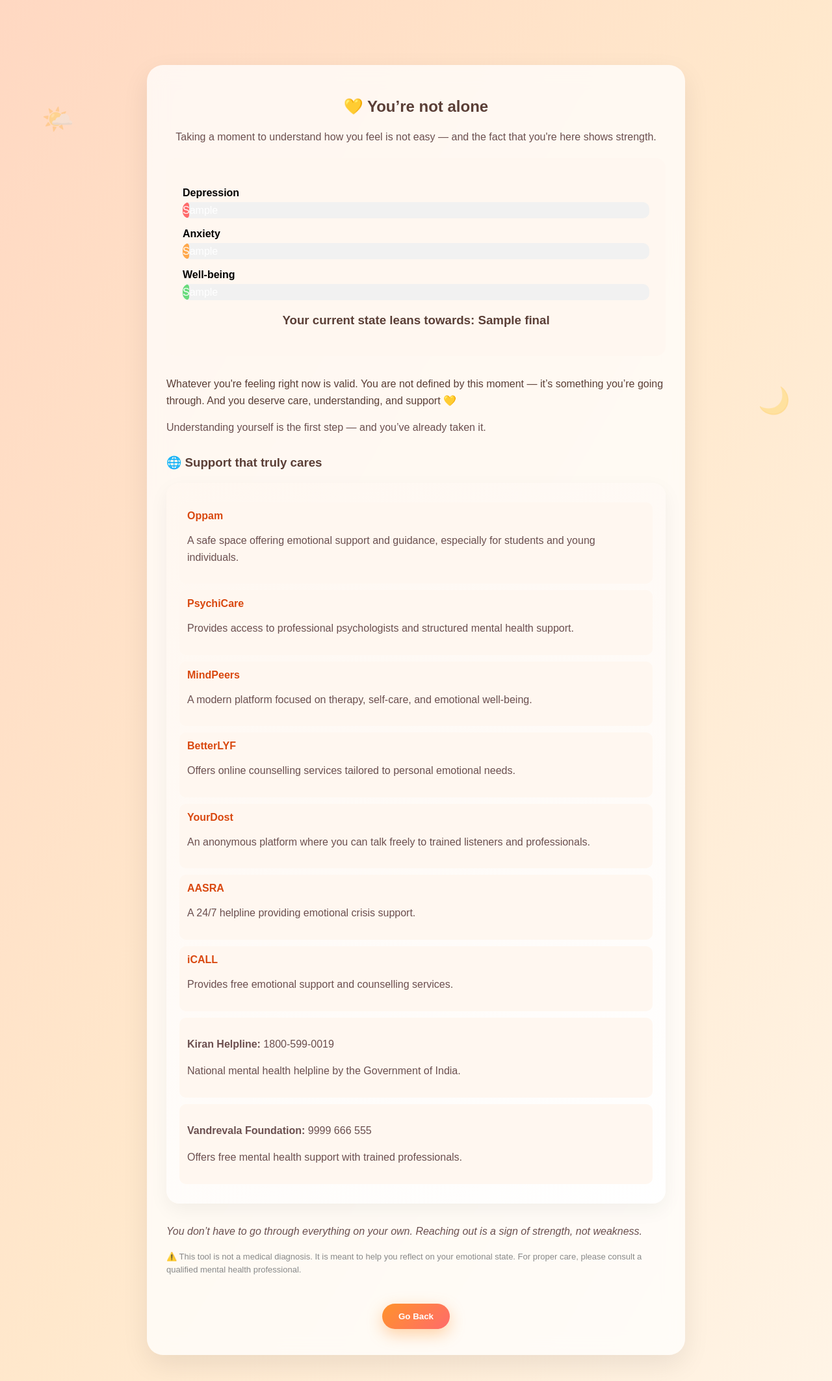
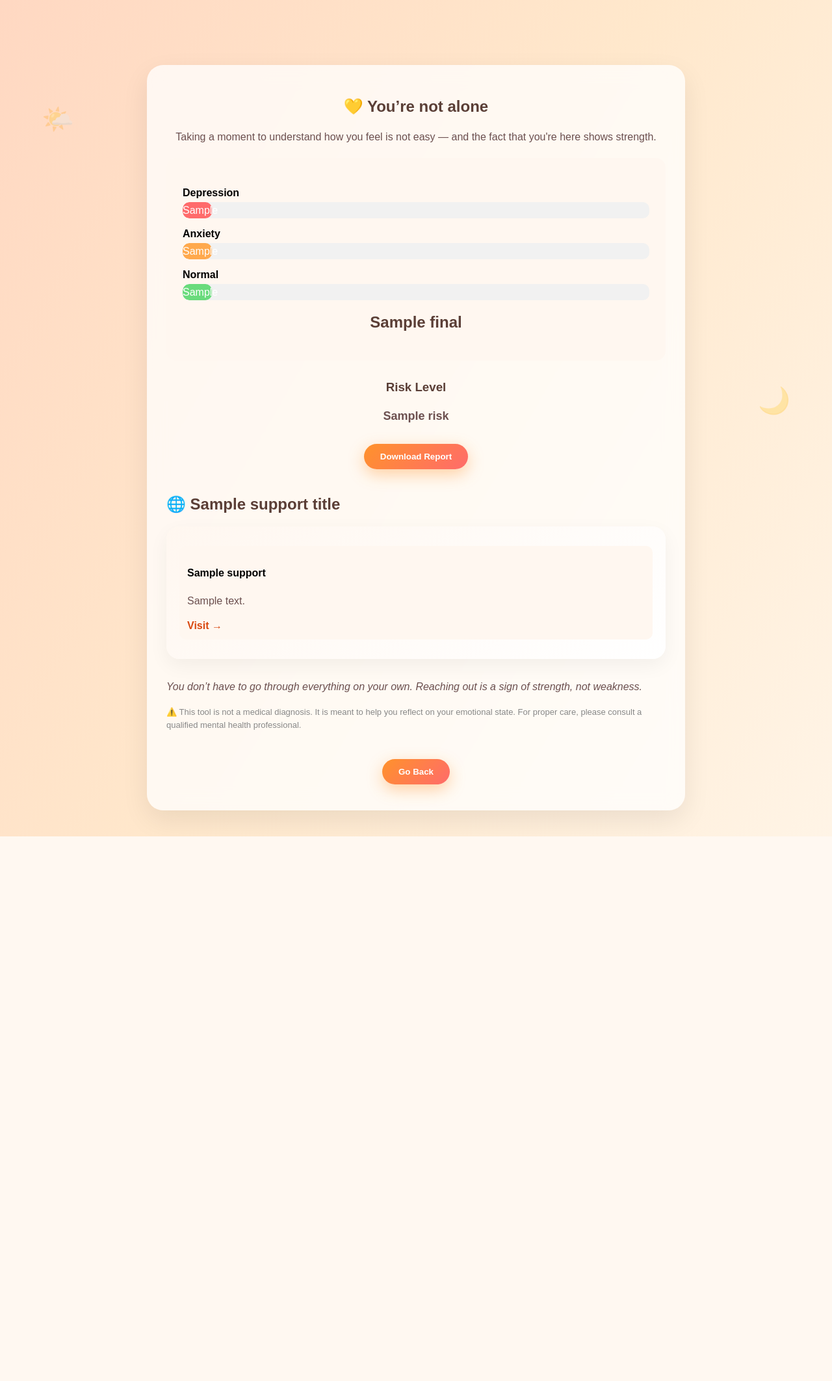
Before and after one commit to arthana3084/MINI_PROJECT, a Flask app: template templates/result.html in a window 1280 px wide. Shown: the whole page at 65% size. After the commit the page ends 1287 px from the top, so only its background shows below. Run offline with Flask 3, Linux system fonts and the light colour scheme; the template is opened without the code that fills it: most values are stand-ins (such as "Sample title", 1, 10 or a date in 2020); parts of the project's set-up code (start-up, migrations or seed data) failed here and were passed over.

Commit message:
Final backend + report + dynamic support

```diff
--- a/app.py
+++ b/app.py
@@ -1,157 +1,476 @@
-from flask import Flask, render_template, request
+QUESTIONS = [
+"I feel calm and emotionally balanced",
+"I feel satisfied with my life",
+"I feel hopeful about my future",
+"I am able to manage stress effectively",
+"I feel connected to people around me",
+"I feel motivated to carry out daily tasks",
+"I enjoy activities I usually like",
+"I feel confident in myself",
+"I feel mentally stable and in control",
+"I feel a sense of purpose in life",
+
+"I feel nervous, anxious, or on edge",
+"I find it difficult to control my worries",
+"I overthink situations excessively",
+"I feel restless or unable to relax",
+"I experience sudden feelings of panic",
+"I worry about things beyond my control",
+"I feel tense or easily startled",
+"I struggle to concentrate due to worry",
+"I feel a sense of impending danger",
+"I have trouble sleeping due to overthinking",
+
+"I feel down, depressed, or hopeless",
+"I have little interest or pleasure in activities",
+"I feel tired or lack energy",
+"I struggle with motivation",
+"I feel worthless or excessively guilty",
+"I find it difficult to concentrate",
+"I feel emotionally numb",
+"I withdraw from social interactions",
+"I feel like things won’t improve",
+"I struggle to manage daily routines"
+]
+import os
+from flask import Flask, render_template, request, send_file, session
 import pickle
 import re
+import tempfile
+from reportlab.platypus import SimpleDocTemplate, Paragraph, Spacer
+from reportlab.lib.styles import getSampleStyleSheet
 
+REPORT_FOLDER = "reports"
+os.makedirs(REPORT_FOLDER, exist_ok=True)
 app = Flask(__name__)
+app.secret_key = "mental_health_secure_key"
 
-# Load ML model
-model = pickle.load(open("model.pkl", "rb"))
-vectorizer = pickle.load(open("vectorizer.pkl", "rb"))
+# ---------- SAFE MODEL LOAD ----------
+try:
+    model = pickle.load(open("model.pkl", "rb"))
+    vectorizer = pickle.load(open("vectorizer.pkl", "rb"))
+except Exception as e:
+    print("Model load failed:", e)
+    model = None
+    vectorizer = None
 
-# ---------------- PREPROCESS ----------------
+
+# ---------- PREPROCESS ----------
 def preprocess(text):
     text = text.lower()
     text = re.sub(r'[^a-zA-Z\s]', '', text)
     return text
 
-# ---------------- CATEGORY DETECTION ----------------
-def detect_category(text):
-    text = text.lower()
 
-    if any(w in text for w in ["anxious", "panic", "worried", "stress", "nervous"]):
-        return "anxiety"
-    elif any(w in text for w in ["sad", "depressed", "hopeless", "low", "tired"]):
-        return "depression"
-    else:
-        return "general"
-
-# ---------------- ROUTES ----------------
+# ---------- ROUTES ----------
 @app.route("/")
 def home():
     return render_template("index.html")
 
-@app.route("/text")
+
+@app.route("/text", methods=["POST"])
 def text():
+    session['user_info'] = {
+        "name": request.form.get("name"),
+        "age": request.form.get("age"),
+        "email": request.form.get("email"),
+        "place": request.form.get("place")
+    }
+    return render_template("choice.html")
+
+
+@app.route("/text_input")
+def text_input():
     return render_template("text.html")
 
-@app.route("/checklist_text", methods=["POST"])
-def checklist_text():
-    text = request.form.get("user_input", "")
-    category = detect_category(text)
-    return render_template("checklist.html", text=text, category=category)
 
 @app.route("/checklist_general")
 def checklist_general():
     return render_template("checklist.html", text="", category="general")
 
-# ---------------- PREDICTION ----------------
+
+@app.route("/checklist_text", methods=["POST"])
+def checklist_text():
+    text = request.form.get("user_input", "")
+    return render_template("checklist.html", text=text, category="general")
+
+
+# ---------- PREDICT ----------
 @app.route("/predict", methods=["POST"])
 def predict():
 
     text = request.form.get("text", "")
-    category = detect_category(text)
 
-    # -------- ML Prediction --------
-    processed = preprocess(text)
-    vector = vectorizer.transform([processed])
-    probs = model.predict_proba(vector)[0]
+    # ---------- ML ----------
+    ml_dep = ml_anx = ml_norm = 0
 
-    depression = probs[0] * 100
-    anxiety = probs[1] * 100
-    normal = probs[2] * 100
+    if model and vectorizer and text.strip():
+        processed = preprocess(text)
+        vector = vectorizer.transform([processed])
+        probs = model.predict_proba(vector)[0]
+        labels = model.classes_
+        scores = dict(zip(labels, probs))
 
-    # -------- CHECKLIST SCORING --------
+        ml_dep = scores.get("depression", 0) * 100
+        ml_anx = scores.get("anxiety", 0) * 100
+        ml_norm = scores.get("normal", 0) * 100
+
+
+    # ---------- CHECKLIST ----------
     dep_score = 0
     anx_score = 0
     pos_score = 0
+    responses = {}
 
-    total_questions = len(request.form) - 1  # excluding text field
+    options = ["Not at all", "Rarely", "Sometimes", "Often", "Almost always"]
 
-    for i in range(1, total_questions + 1):
+    for i in range(1, 31):
+        raw_val = request.form.get(f"q{i}")
+        if raw_val is None:
+            continue  # skip unanswered question
         val = int(request.form.get(f"q{i}", 0))
+        responses[f"Question {i}"] = options[val]
 
-        weight = 2 if val >= 3 else 1
+        if 1 <= i <= 10:
+            pos_score += val
+        elif 11 <= i <= 20:
+            anx_score += val
+        elif 21 <= i <= 30:
+            dep_score += val
 
-        if category == "depression":
-            dep_score += val * weight
 
-        elif category == "anxiety":
-            anx_score += val * weight
+    # ---------- NORMALIZATION ----------
+    max_section = 10 * 4
 
+    c_dep = (dep_score / max_section) * 100
+    c_anx = (anx_score / max_section) * 100
+    c_norm = (pos_score / max_section) * 100
+
+
+    # ---------- COMBINE ----------
+    f_dep = (0.6 * ml_dep) + (0.4 * c_dep)
+    f_anx = (0.6 * ml_anx) + (0.4 * c_anx)
+    f_norm = (0.6 * ml_norm) + (0.4 * c_norm)
+
+    total = f_dep + f_anx + f_norm or 1
+
+    depression = round((f_dep / total) * 100, 2)
+    anxiety = round((f_anx / total) * 100, 2)
+    normal = round((f_norm / total) * 100, 2)
+
+
+    # ---------- FINAL DECISION ----------
+    if f_dep == 0 and f_anx == 0 and f_norm == 0:
+        final = "Confused and Uncertain"
+    else:
+        scores = {
+            "Depression": f_dep,
+            "Anxiety": f_anx,
+            "Normal": f_norm
+        }
+
+        sorted_scores = sorted(scores.items(), key=lambda x: x[1], reverse=True)
+        top1, top2 = sorted_scores[0], sorted_scores[1]
+
+        if abs(top1[1] - top2[1]) < 8:
+            combo = sorted([top1[0], top2[0]])
+            final = f"{combo[0]} & {combo[1]}"
         else:
-            # general mix
-            if i <= total_questions * 0.33:
-                pos_score += val * weight
-            elif i <= total_questions * 0.66:
-                anx_score += val * weight
-            else:
-                dep_score += val * weight
+            final = top1[0]
 
-    # -------- HARD FIX (IMPORTANT) --------
-    total_input_score = dep_score + anx_score + pos_score
 
-    if total_input_score == 0:
-        return render_template(
-            "result.html",
-            depression=0,
-            anxiety=0,
-            normal=100,
-            final="Normal"
-        )
+    # ---------- LABEL SET ----------
+    if final == "Confused and Uncertain":
+        labels = {"Confused"}
+    else:
+        labels = set(final.split(" & "))
 
-    # -------- NORMALIZE CHECKLIST --------
-    max_score = total_questions * 4 * 2
 
-    if max_score == 0:
-        max_score = 1
+    # ---------- MESSAGE ----------
+    if labels == {"Depression"}:
+        message = "Your responses suggest signs of DEPRESSION. It may help to talk to someone you trust or seek professional support."
 
-    dep_score = (dep_score / max_score) * 100
-    anx_score = (anx_score / max_score) * 100
-    pos_score = (pos_score / max_score) * 100
+    elif labels == {"Anxiety"}:
+        message = "Your responses indicate elevated ANXIETY levels. Practicing relaxation techniques and reaching out for support could help."
 
-    # -------- COMBINE ML + CHECKLIST --------
-    depression = 0.3 * depression + 0.7 * dep_score
-    anxiety = 0.3 * anxiety + 0.7 * anx_score
-    normal = 0.3 * normal + 0.7 * pos_score
+    elif labels == {"Normal"}:
+        message = "Your responses suggest a generally balanced emotional state. Continue maintaining your well-being."
 
-    # -------- DOMINANCE CONTROL --------
-    if dep_score > anx_score and dep_score > pos_score:
-        anxiety *= 0.6
-        normal *= 0.6
+    elif labels == {"Depression", "Anxiety"}:
+        message = "Your responses indicate both ANXIETY and DEPRESSION symptoms. It is important to seek support and not handle this alone."
 
-    elif anx_score > dep_score and anx_score > pos_score:
-        depression *= 0.6
-        normal *= 0.6
+    elif labels == {"Depression", "Normal"}:
+        message = "MILD DEPRESSION detected. Early attention can help improve your well-being."
 
-    elif pos_score > dep_score and pos_score > anx_score:
-        depression *= 0.6
-        anxiety *= 0.6
+    elif labels == {"Anxiety", "Normal"}:
+        message = "MILD ANXIETY detected. You are managing well, but small steps can help reduce stress."
 
-    # -------- FINAL NORMALIZATION --------
-    total = depression + anxiety + normal
-    if total == 0:
-        total = 1
+    elif labels == {"Confused"}:
+        message = "Your responses do not clearly indicate a specific pattern. Consider reflecting more or seeking professional guidance."
 
-    depression = round((depression / total) * 100, 2)
-    anxiety = round((anxiety / total) * 100, 2)
-    normal = round((normal / total) * 100, 2)
+    else:
+        message = "Your responses show mixed emotional patterns. Paying attention to your mental health is important."
 
-    # -------- FINAL LABEL --------
-    if depression > anxiety and depression > normal:
-        final = "Depression"
-    elif anxiety > depression and anxiety > normal:
-        final = "Anxiety"
+
+    # ---------- RISK ----------
+    severity = max(f_dep, f_anx)
+
+    if "Depression" in final and "Anxiety" in final:
+        severity += 10
+
+    if severity >= 65:
+        risk = "High Risk"
+    elif severity >= 35:
+        risk = "Moderate Risk"
     else:
-        final = "Normal"
+        risk = "Low Risk"
+
+
+    # ---------- SUPPORT ----------
+    support_db = {
+        "Depression": [
+            {
+                "name": "AASRA",
+                "link": "https://www.aasra.info",
+                "desc": "24/7 emotional support helpline for individuals experiencing distress or depression."
+            }
+        ],
+
+        "Anxiety": [
+            {
+                "name": "MindPeers",
+                "link": "https://mindpeers.co",
+                "desc": "Professional therapy and tools to manage anxiety and stress effectively."
+            }
+        ],
+
+        "Normal": [
+            {
+                "name": "Oppam",
+                "link": "https://oppam.me",
+                "desc": "A platform to maintain emotional well-being and stay mentally balanced."
+            }
+        ],
+
+        "Depression & Anxiety": [
+            {
+                "name": "AASRA",
+                "link": "https://www.aasra.info",
+                "desc": "24/7 support for emotional distress, depression and crisis situations."
+            },
+            {
+                "name": "MindPeers",
+                "link": "https://mindpeers.co",
+                "desc": "Guided therapy and mental health tools for anxiety and depression."
+            }
+        ],
+
+        "Depression & Normal": [
+            {
+                "name": "iCALL",
+                "link": "https://icallhelpline.org",
+                "desc": "Professional counselling service for early signs of emotional distress."
+            }
+        ],
+
+        "Anxiety & Normal": [
+            {
+                "name": "BetterLYF",
+                "link": "https://betterlyf.com",
+                "desc": "Online counselling and stress management support."
+            }
+        ],
+
+        "Confused and Uncertain": [
+            {
+                "name": "iCALL",
+                "link": "https://icallhelpline.org",
+                "desc": "Talk to professionals to better understand your emotional state."
+            },
+            {
+                "name": "AASRA",
+                "link": "https://www.aasra.info",
+                "desc": "Immediate emotional support when you're unsure about your feelings."
+            }
+        ]
+    }
+
+    support = support_db.get(final, [])
+
+
+    # ---------- SUPPORT TITLE ----------
+    if "Depression" in final and "Anxiety" in final:
+        support_title = "Support for anxiety & depression"
+    elif "Depression" in final:
+        support_title = "Support for depression"
+    elif "Anxiety" in final:
+        support_title = "Support for anxiety"
+    elif final == "Normal":
+        support_title = "Resources to maintain well-being"
+    elif final == "Confused and Uncertain":
+        support_title = "General mental health support"
+    else:
+        support_title = "Support resources"
+
+
+    # ---------- STORE ----------
+    session['latest_result'] = {
+        "text": text,
+        "final": final,
+        "depression": depression,
+        "anxiety": anxiety,
+        "normal": normal,
+        "risk": risk,
+        "responses": responses
+    }
+
+
+    # ---------- UI WIDTH ----------
+    dep_ui = depression if depression > 2 else 2
+    anx_ui = anxiety if anxiety > 2 else 2
+    norm_ui = normal if normal > 2 else 2
+
 
     return render_template(
         "result.html",
         depression=depression,
         anxiety=anxiety,
         normal=normal,
-        final=final
+        dep_ui=dep_ui,
+        anx_ui=anx_ui,
+        norm_ui=norm_ui,
+        final=final,
+        risk=risk,
+        support=support,
+        support_title=support_title,
+        message=message
     )
 
-# ---------------- RUN ----------------
+
+# ---------- DOWNLOAD ----------
+from reportlab.platypus import SimpleDocTemplate, Paragraph, Spacer, Table, TableStyle
+from reportlab.lib import colors
+from reportlab.lib.styles import getSampleStyleSheet
+import os
+
+
+@app.route("/download")
+def download():
+
+    res = session.get('latest_result')
+    user = session.get('user_info', {})
+
+    if not res:
+        return "No report available"
+
+    REPORT_FOLDER = "reports"
+    os.makedirs(REPORT_FOLDER, exist_ok=True)
+
+    name = user.get('name', 'report').replace(" ", "_")
+    file_path = os.path.join(REPORT_FOLDER, f"{name}.pdf")
+
+    doc = SimpleDocTemplate(file_path)
+    styles = getSampleStyleSheet()
+
+    content = []
+
+    # ---------- TITLE ----------
+    content.append(Paragraph("<b>MindWatch Mental Health Report</b>", styles["Title"]))
+    content.append(Spacer(1, 20))
+
+    # ---------- USER DETAILS TABLE ----------
+    user_data = [
+        ["Name", user.get('name')],
+        ["Age", user.get('age')],
+        ["Place", user.get('place')],
+        ["Email", user.get('email')],
+    ]
+
+    table = Table(user_data, colWidths=[120, 300])
+    table.setStyle(TableStyle([
+        ('BACKGROUND', (0,0), (-1,0), colors.beige),
+        ('GRID', (0,0), (-1,-1), 0.5, colors.grey)
+    ]))
+
+    content.append(Paragraph("<b>User Details</b>", styles["Heading2"]))
+    content.append(Spacer(1, 10))
+    content.append(table)
+    content.append(Spacer(1, 20))
+
+    # ---------- RESULT ----------
+    content.append(Paragraph("<b>Assessment Result</b>", styles["Heading2"]))
+    content.append(Spacer(1, 10))
+
+    content.append(Paragraph(f"<b>Final State:</b> {res['final']}", styles["Normal"]))
+    content.append(Paragraph(f"<b>Risk Level:</b> {res['risk']}", styles["Normal"]))
+    content.append(Spacer(1, 10))
+
+    # ---------- SCORES TABLE ----------
+    score_data = [
+        ["Metric", "Percentage"],
+        ["Depression", f"{res['depression']}%"],
+        ["Anxiety", f"{res['anxiety']}%"],
+        ["Normal", f"{res['normal']}%"]
+    ]
+
+    score_table = Table(score_data, colWidths=[200, 200])
+    score_table.setStyle(TableStyle([
+        ('BACKGROUND', (0,0), (-1,0), colors.lightgrey),
+        ('GRID', (0,0), (-1,-1), 0.5, colors.black)
+    ]))
+
+    content.append(score_table)
+    content.append(Spacer(1, 20))
+
+    # ---------- RESPONSES TABLE (SORTED) ----------
+    content.append(Paragraph("<b>Responses</b>", styles["Heading2"]))
+    content.append(Spacer(1, 10))
+
+    # SORT QUESTIONS PROPERLY
+    sorted_responses = sorted(res['responses'].items(), key=lambda x: int(x[0].split()[1]))
+
+    response_data = [["Question", "Answer"]]
+
+    # ---------- RESPONSES TABLE WITH QUESTIONS ----------
+    content.append(Paragraph("<b>Responses</b>", styles["Heading2"]))
+    content.append(Spacer(1, 10))
+
+    sorted_responses = sorted(
+        res['responses'].items(),
+        key=lambda x: int(x[0].split()[1])
+    )
+
+    response_data = [["Question", "Your Answer"]]
+
+    for q, ans in sorted_responses:
+        q_num = int(q.split()[1])
+        question_text = QUESTIONS[q_num - 1]
+
+        full_question = f"Q{q_num}. {question_text}"
+        response_data.append([full_question, ans])
+
+    response_table = Table(response_data, colWidths=[320, 130])
+    response_table.setStyle(TableStyle([
+        ('BACKGROUND', (0,0), (-1,0), colors.lightgrey),
+        ('GRID', (0,0), (-1,-1), 0.3, colors.grey)
+    ]))
+
+    content.append(response_table)
+    content.append(Spacer(1, 20))
+
+
+    # ---------- DISCLAIMER ----------
+    content.append(Paragraph(
+        "<i>Disclaimer: This report is for awareness purposes only and not a medical diagnosis. "
+        "Please consult a mental health professional.</i>",
+        styles["Normal"]
+    ))
+
+    doc.build(content)
+
+    return send_file(file_path, as_attachment=True)
+
+
+# ---------- RUN ----------
 if __name__ == "__main__":
-    app.run(host="0.0.0.0", port=10000)
+    app.run(debug=True)
--- a/templates/result.html
+++ b/templates/result.html
@@ -1,11 +1,13 @@
-<!DOCTYPE html>
+<!doctype html>
 <html>
   <head>
     <title>Your Result 💛</title>
-<link rel="stylesheet" href="{{ url_for('static', filename='style.css') }}">
+    <link
+      rel="stylesheet"
+      href="{{ url_for('static', filename='style.css') }}"
+    />
 
     <style>
-
       .result-card {
         background: #fff7f0;
         padding: 25px;
@@ -37,11 +39,18 @@
         padding-right: 10px;
         text-align: right;
         border-radius: 10px;
+        min-width: 35px;
       }
 
-.dep { background: #ff6b6b; }
-.anx { background: #ffa94d; }
-.norm { background: #69db7c; }
+      .dep {
+        background: #ff6b6b;
+      }
+      .anx {
+        background: #ffa94d;
+      }
+      .norm {
+        background: #69db7c;
+      }
 
       .section {
         margin-top: 30px;
@@ -81,144 +90,105 @@
         color: #888;
       }
 
+      .result-title {
+        margin-top: 20px;
+        font-size: 24px;
+        font-weight: bold;
+        color: #5a3e36;
+      }
+
+      .message {
+        margin-top: 10px;
+        font-size: 15px;
+        line-height: 1.6;
+      }
     </style>
+  </head>
 
-</head>
   <body>
-
     <div class="container">
-
       <h2>💛 You’re not alone</h2>
 
       <p class="intro">
-Taking a moment to understand how you feel is not easy —
-and the fact that you're here shows strength.
+        Taking a moment to understand how you feel is not easy — and the fact
+        that you're here shows strength.
       </p>
 
       <div class="result-card">
-
         <!-- GRAPH -->
         <div class="bar-container">
-
           <div class="bar-label">Depression</div>
           <div class="bar-bg">
-    <div class="bar-fill dep" style="width: {{ depression }}%">
+            <div class="bar-fill dep" style="width: {{ dep_ui }}%">
               {{ depression }}%
             </div>
           </div>
 
           <div class="bar-label">Anxiety</div>
           <div class="bar-bg">
-    <div class="bar-fill anx" style="width: {{ anxiety }}%">
+            <div class="bar-fill anx" style="width: {{ anx_ui }}%">
               {{ anxiety }}%
             </div>
           </div>
 
-<div class="bar-label">Well-being</div>
+          <div class="bar-label">Normal</div>
           <div class="bar-bg">
-    <div class="bar-fill norm" style="width: {{ normal }}%">
+            <div class="bar-fill norm" style="width: {{ norm_ui }}%">
               {{ normal }}%
             </div>
           </div>
-
         </div>
 
-<h3 style="margin-top:15px;">Your current state leans towards: {{ final }}</h3>
+        <!-- RESULT (IMPORTANT: ABOVE MESSAGE) -->
+        <h2 class="result-title">{{ final }}</h2>
 
+        <!-- MESSAGE -->
+        <p class="message">{{ message }}</p>
       </div>
 
-<!-- MESSAGE -->
-<div class="section">
-
-<p class="message">
-Whatever you're feeling right now is valid.
-You are not defined by this moment — it’s something you’re going through.
-And you deserve care, understanding, and support 💛
-</p>
-
-<p>
-Understanding yourself is the first step —
-and you’ve already taken it.
-</p>
-
+      <!-- RISK -->
+      <div class="section" style="text-align: center">
+        <h3>Risk Level</h3>
+        <p style="font-weight: bold; font-size: 18px">{{ risk }}</p>
       </div>
 
+      <!-- DOWNLOAD -->
+      <a href="/download">
+        <button>Download Report</button>
+      </a>
+
       <!-- SUPPORT -->
-<div class="section">
-
-<h3>🌐 Support that truly cares</h3>
+      <div class="section support-section">
+        <h2 class="support-title">🌐 {{ support_title }}</h2>
 
         <div class="support-card">
-
+          {% for s in support %}
           <div class="resource">
-<a href="https://oppam.me">Oppam</a>
-<p>A safe space offering emotional support and guidance, especially for students and young individuals.</p>
+            <h4>{{ s.name }}</h4>
+            <p class="support-desc">{{ s.desc }}</p>
+            <a href="{{ s.link }}" target="_blank">Visit →</a>
+          </div>
+          {% endfor %}
+        </div>
       </div>
 
-<div class="resource">
-<a href="https://psychicare.com">PsychiCare</a>
-<p>Provides access to professional psychologists and structured mental health support.</p>
-</div>
-
-<div class="resource">
-<a href="https://mindpeers.co">MindPeers</a>
-<p>A modern platform focused on therapy, self-care, and emotional well-being.</p>
-</div>
-
-<div class="resource">
-<a href="https://www.betterlyf.com">BetterLYF</a>
-<p>Offers online counselling services tailored to personal emotional needs.</p>
-</div>
-
-<div class="resource">
-<a href="https://yourdost.com">YourDost</a>
-<p>An anonymous platform where you can talk freely to trained listeners and professionals.</p>
-</div>
-
-<div class="resource">
-<a href="https://www.aasra.info">AASRA</a>
-<p>A 24/7 helpline providing emotional crisis support.</p>
-</div>
-
-<div class="resource">
-<a href="https://icallhelpline.org">iCALL</a>
-<p>Provides free emotional support and counselling services.</p>
-</div>
-
-<div class="resource">
-<p><b>Kiran Helpline:</b> 1800-599-0019</p>
-<p>National mental health helpline by the Government of India.</p>
-</div>
-
-<div class="resource">
-<p><b>Vandrevala Foundation:</b> 9999 666 555</p>
-<p>Offers free mental health support with trained professionals.</p>
-</div>
-
-</div>
-
-</div>
       <!-- CLOSING -->
       <div class="section">
-
         <p class="closing">
-You don’t have to go through everything on your own.
-Reaching out is a sign of strength, not weakness.
+          You don’t have to go through everything on your own. Reaching out is a
+          sign of strength, not weakness.
         </p>
 
         <p class="disclaimer">
-⚠️ This tool is not a medical diagnosis.
-It is meant to help you reflect on your emotional state.
-For proper care, please consult a qualified mental health professional.
+          ⚠️ This tool is not a medical diagnosis. It is meant to help you
+          reflect on your emotional state. For proper care, please consult a
+          qualified mental health professional.
         </p>
-
       </div>
 
-<br>
+      <br />
 
       <a href="/"><button>Go Back</button></a>
-
     </div>
-
   </body>
 </html>
```
Also changed, not shown: templates/choice.html (added, +26 -0 lines), templates/index.html (+12 -2 lines), train_model.py (added, +48 -0 lines), 4 other files. Lines whose indentation alone changed are shown as unchanged.
